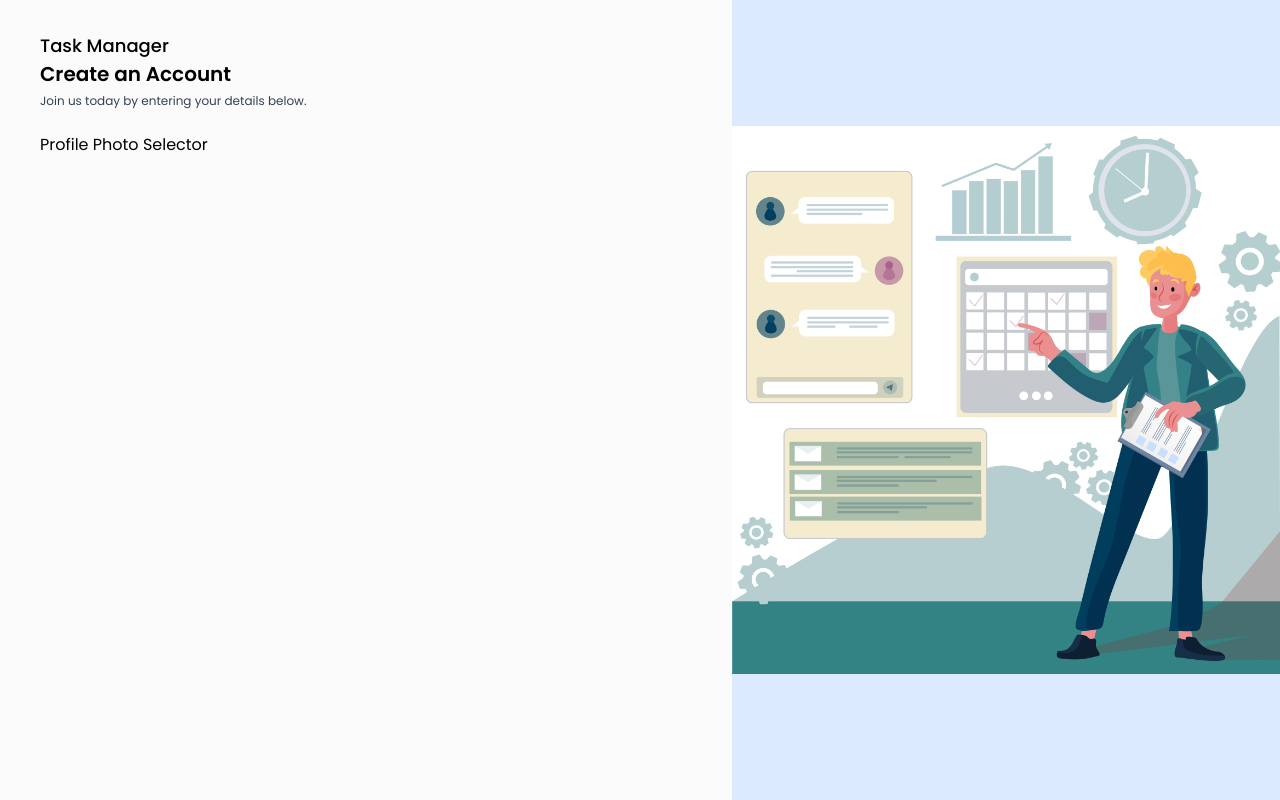
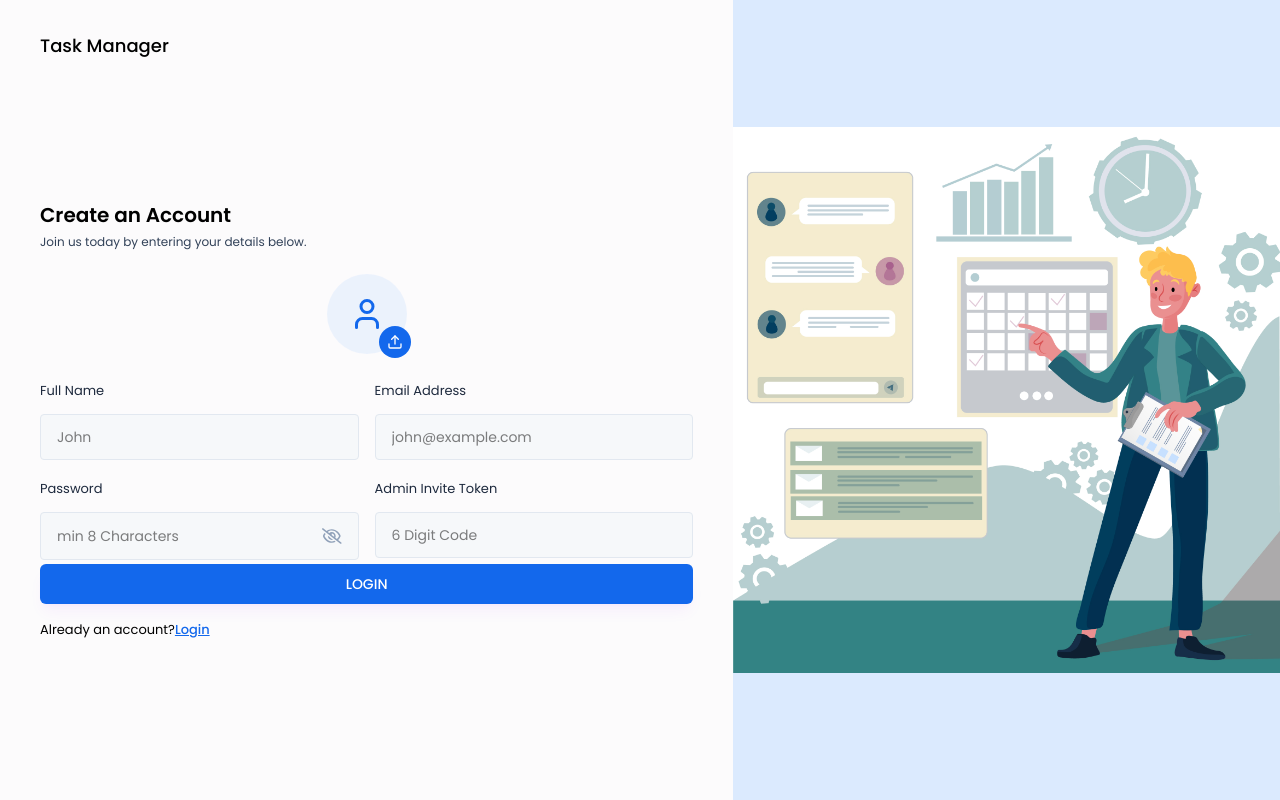
Before and after one commit to halaluddin2000/task-manager-client, a React app: page /signup in a window 1280 px wide. Built offline with nearby package versions, Linux system fonts and the light colour scheme; the HTML template or start-up script is replaced by a standard one.

Commit message:
sing up section added

```diff
--- a/src/components/input/ProfilePhotoSelector.jsx
+++ b/src/components/input/ProfilePhotoSelector.jsx
@@ -1,5 +1,67 @@
+import { useRef, useState } from "react";
+import { LuUser, LuUpload, LuTrash } from "react-icons/lu";
+
 function ProfilePhotoSelector({ image, setImage }) {
-  return <div>Profile Photo Selector</div>;
+  const inputRef = useRef(null);
+  const [previewUrl, setPreviewUrl] = useState(null);
+
+  const handleImageChange = (event) => {
+    const file = event.target.files[0];
+    if (file) {
+      //Update the image state
+      setImage(file);
+
+      //Generate preview URL from the file
+      const preview = URL.createObjectURL(file);
+      setPreviewUrl(preview);
+    }
+  };
+  const handleRemoveImage = () => {
+    setImage(null);
+    setPreviewUrl(null);
+  };
+  const onChoseFile = () => {
+    inputRef.current.click();
+  };
+
+  return (
+    <div className="flex justify-center mb-6">
+      <input
+        type="file"
+        accept="image/*"
+        ref={inputRef}
+        onChange={handleImageChange}
+        className="hidden"
+      />
+      {!image ? (
+        <div className="w-20 h-20 flex items-center justify-center bg-blue-100/50 rounded-full relative cursor-pointer">
+          <LuUser className="text-4xl text-primary" />
+          <button
+            type="button"
+            className="w-8 h-8 flex items-center justify-center bg-primary text-white rounded-full absolute -bottom-1 -right-1 cursor-pointer"
+            onClick={onChoseFile}
+          >
+            <LuUpload />
+          </button>
+        </div>
+      ) : (
+        <div className="relative">
+          <img
+            src={previewUrl}
+            alt="profile photo"
+            className="w-20 h-20 rounded-full object-cover"
+          />
+          <button
+            type="button"
+            className="w-8 h-8 flex items-center justify-center bg-red-500 text-white rounded-full absolute -bottom-1 -right-1"
+            onClick={handleRemoveImage}
+          >
+            <LuTrash />
+          </button>
+        </div>
+      )}
+    </div>
+  );
 }
 
 export default ProfilePhotoSelector;
--- a/src/components/layouts/AuthLayout.jsx
+++ b/src/components/layouts/AuthLayout.jsx
@@ -3,7 +3,7 @@ import UI_IMG from "../../assets/hero.jpg";
 function AuthLayout({ children }) {
   return (
     <div className="flex">
-      <div className="w-screen h-screen md:w-[60vw] pt-8 pb-12 pl-10">
+      <div className="w-screen h-screen md:w-[60vw] pt-8 pb-12 px-10">
         <h2 className="text-lg font-medium text-black">Task Manager</h2>
         {children}
       </div>
--- a/src/pages/Auth/SignUp.jsx
+++ b/src/pages/Auth/SignUp.jsx
@@ -2,6 +2,8 @@ import { useState } from "react";
 import AuthLayout from "../../components/layouts/AuthLayout";
 import { validateEmail } from "../../utils/helper";
 import ProfilePhotoSelector from "../../components/input/ProfilePhotoSelector";
+import { Link } from "react-router-dom";
+import Input from "../../components/input/input";
 
 function SignUp() {
   const [profilePic, setProfilePic] = useState(null);
@@ -34,14 +36,54 @@ function SignUp() {
 
   return (
     <AuthLayout>
-      <div className="lg:w-[100%] h-auto md:h-full mt-10 md:mt-0 flex flex-col">
+      <div className="lg:w-[100%] h-auto md:h-full mt-10 md:mt-0 flex flex-col justify-center">
         <h3 className="text-xl font-semibold text-black">Create an Account</h3>
         <p className="text-xs text-slate-700 mt-[5px] mb-6">
           Join us today by entering your details below.
         </p>
         <form onSubmit={handleSignUp}>
           <ProfilePhotoSelector image={profilePic} setImage={setProfilePic} />
-          <div className="grid grid-cols-1 md:grid-cols-2 gap-4"></div>
+          <div className="grid grid-cols-1 md:grid-cols-2 gap-4">
+            <Input
+              value={fullName}
+              onchange={({ target }) => setFullName(target.value)}
+              label="Full Name"
+              placeholder="John"
+              type="text"
+            />
+            <Input
+              value={email}
+              onchange={({ target }) => setEmail(target.value)}
+              label="Email Address"
+              placeholder="john@example.com"
+              type="text"
+            />
+            <Input
+              value={password}
+              onchange={({ target }) => setPassword(target.value)}
+              label="Password"
+              placeholder="min 8 Characters"
+              type="password"
+            />
+            <Input
+              value={adminInviteToken}
+              onchange={({ target }) => setAdminInviteToken(target.value)}
+              label="Admin Invite Token"
+              placeholder="6 Digit Code"
+              type="text"
+            />
+          </div>
+          {error && <p className="text-red-500 text-xs pb-2.5">{error}</p>}
+          <button type="submit" className="btn-primary">
+            LOGIN
+          </button>
+
+          <p className="text-[13px] text-solid-800 mt-3">
+            Already an account?
+            <Link className="font-medium text-primary underline" to="/login">
+              Login
+            </Link>
+          </p>
         </form>
       </div>
     </AuthLayout>
```
